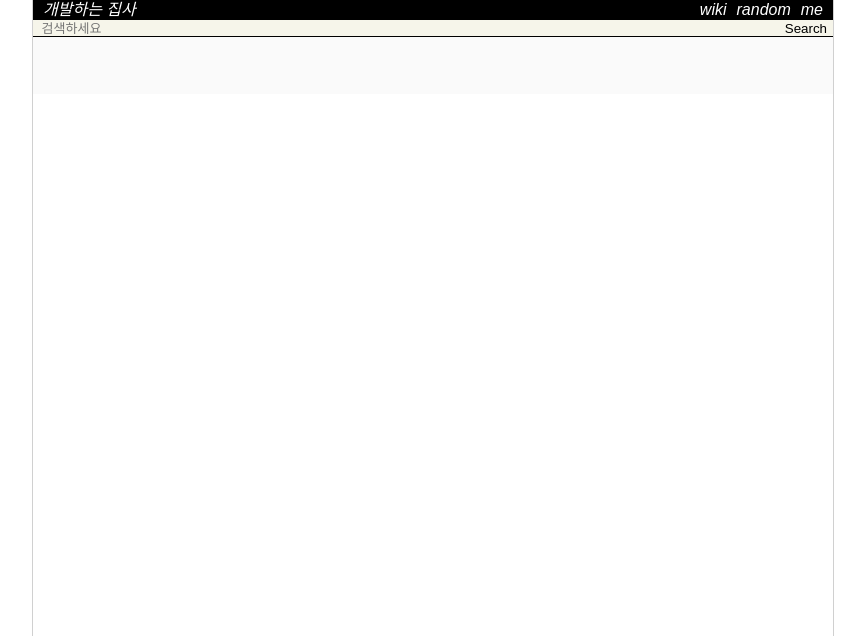
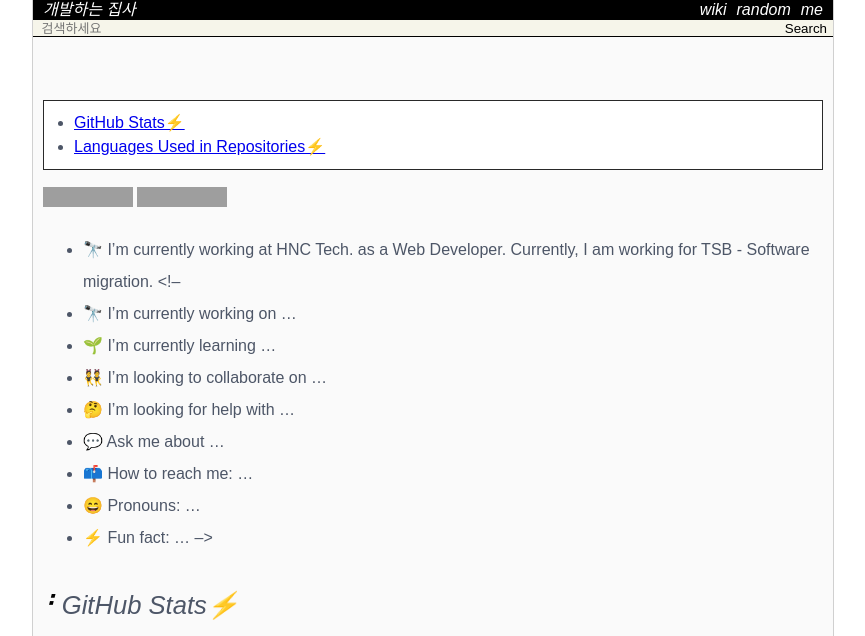
Before and after one commit to Achelous1/achelous1.github.io, a Jekyll site: the page built from about.md, in a window 1280 px wide. Shown: the top 636 px of the page, without its empty margins (207-1072 px from the left). Built offline with Jekyll 4.4.1, drawn with Linux system fonts in a browser that asks for light colours; nearby versions of some CDN libraries; some web fonts are replaced; some of the changed text lies outside the part shown; grey boxes are pictures that could not be loaded.

Commit message:
ADDED profile

```diff
--- a/about.md
+++ b/about.md
@@ -7,3 +7,24 @@
 ---
 * TOC
 {:toc}
+
+[![Gmail Badge](https://img.shields.io/badge/Gmail-d14836?style=flat-square&logo=Gmail&logoColor=white&link=mailto:jsdesign1204@gmail.com)](mailto:jsdesign1204@gmail.com)
+[![Hits](https://hits.seeyoufarm.com/api/count/incr/badge.svg?url=https%3A%2F%2Fgithub.com%2FAchelous1&count_bg=%2379C83D&title_bg=%23555555&icon=atom.svg&icon_color=%23E7E7E7&title=hits&edge_flat=false)](https://hits.seeyoufarm.com)
+<br/>
+- 🔭 I’m currently working at HNC Tech. as a Web Developer. Currently, I am working for TSB - Software migration.
+<!--
+- 🔭 I’m currently working on ...
+- 🌱 I’m currently learning ...
+- 👯 I’m looking to collaborate on ...
+- 🤔 I’m looking for help with ...
+- 💬 Ask me about ...
+- 📫 How to reach me: ...
+- 😄 Pronouns: ...
+- ⚡ Fun fact: ...
+-->
+
+### GitHub Stats⚡
+![ISA github stats](https://github-readme-stats.vercel.app/api?username=Achelous1&count_private=true&show_icons=true&theme=vue)
+
+### Languages Used in Repositories⚡
+[![Top Langs](https://github-readme-stats.vercel.app/api/top-langs/?username=Achelous1&langs_count=10&layout=compact)](https://github.com/anuraghazra/github-readme-stats)
--- /dev/null
+++ b/data/tag/books.json
@@ -0,0 +1 @@
+{"fileName":"books","collection":{"books-2021":{"type":"wiki","title":"2021년 독서목록","summary":"","parent":"life-log","url":"/wiki/books-2021","updated":"2021-01-26 17:31:22 +0900","children":[]}}}
--- /dev/null
+++ b/data/tag/cheetsheet.json
@@ -0,0 +1 @@
+{"fileName":"cheetsheet","collection":{"life-cheatsheet":{"type":"wiki","title":"인생 가이드라인","summary":"","parent":"life-log","url":"/wiki/life-cheatsheet","updated":"2021-01-26 16:58:07 +0900","children":[]}}}
--- a/data/tag/life.json
+++ b/data/tag/life.json
@@ -1 +1 @@
-{"fileName":"life","collection":{"42-rules-of-life":{"type":"wiki","title":"인생의 42가지 규칙","summary":"Jordan Peterson 교수의 인생의 42가지 규칙","parent":"life-guide","url":"/wiki/42-rules-of-life","updated":"2021-01-22 13:39:17 +0900","children":[]}}}
+{"fileName":"life","collection":{"42-rules-of-life":{"type":"wiki","title":"인생의 42가지 규칙","summary":"Jordan Peterson 교수의 인생의 42가지 규칙","parent":"life-guide","url":"/wiki/42-rules-of-life","updated":"2021-01-22 13:39:17 +0900","children":[]},"life-cheatsheet":{"type":"wiki","title":"인생 가이드라인","summary":"","parent":"life-log","url":"/wiki/life-cheatsheet","updated":"2021-01-26 16:58:07 +0900","children":[]}}}
```
